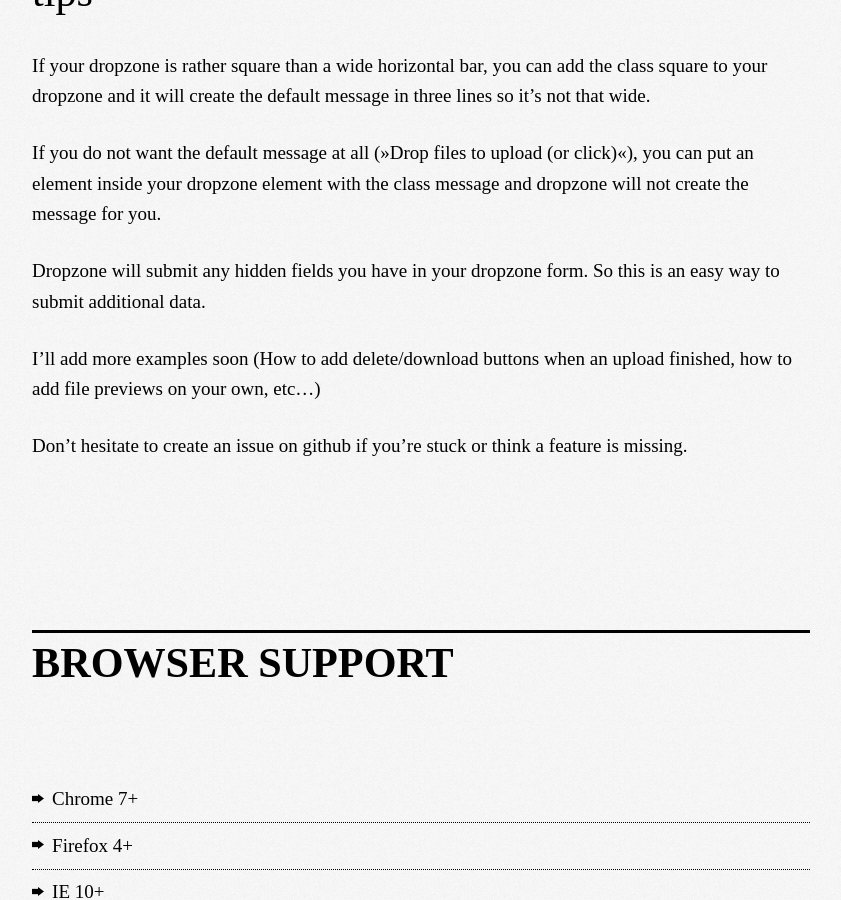
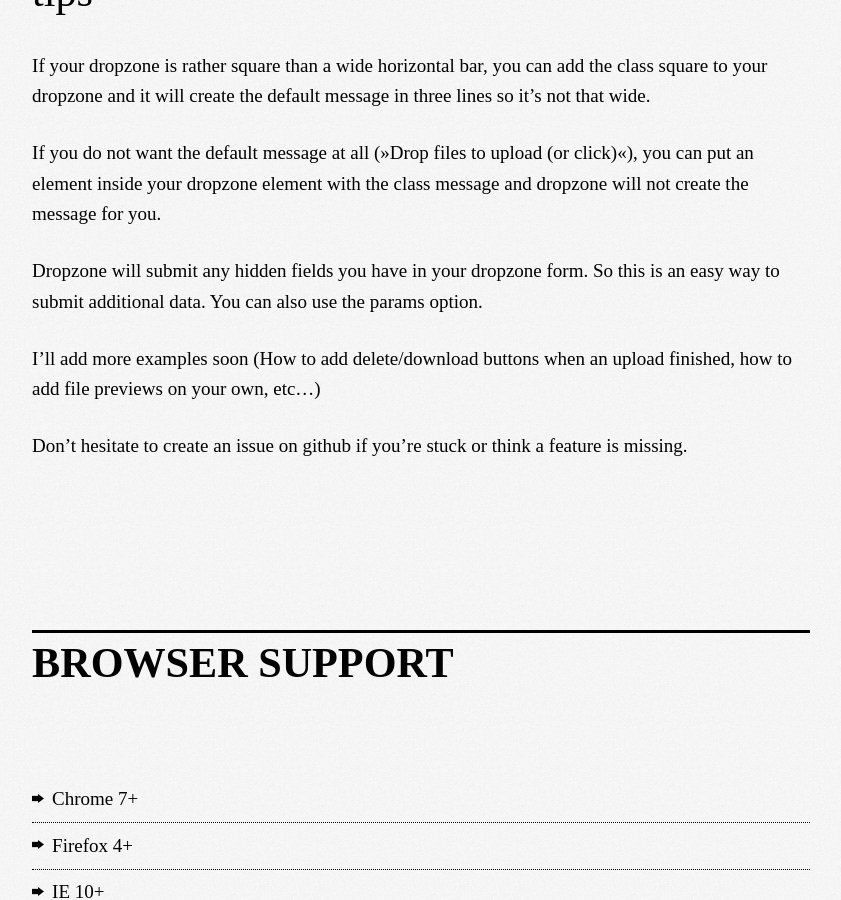
Before and after one commit to dropzone/dropzone, a Jekyll site: the page built from index.md, in a window 1280 px wide and 900 px high, scrolled down 10402 px. Shown: the whole window, without its empty margins (219-1060 px from the left). Built offline with Jekyll 4.4.1, drawn with Linux system fonts in a browser that asks for light colours; Markdown is read by kramdown in place of the engine named in the settings; comment, search, counter and statistics services are not loaded.

Commit message:
Added the params option to the tips.

```diff
--- a/index.md
+++ b/index.md
@@ -282,7 +282,7 @@ put an element inside your dropzone element with the class `message` and dropzon
 will not create the message for you.
 
 Dropzone will submit any hidden fields you have in your dropzone form. So this
-is an easy way to submit additional data.
+is an easy way to submit additional data. You can also use the `params` option.
 
 I'll add more examples soon (How to add delete/download buttons when an upload finished,
 how to add file previews on your own, etc...)
```
